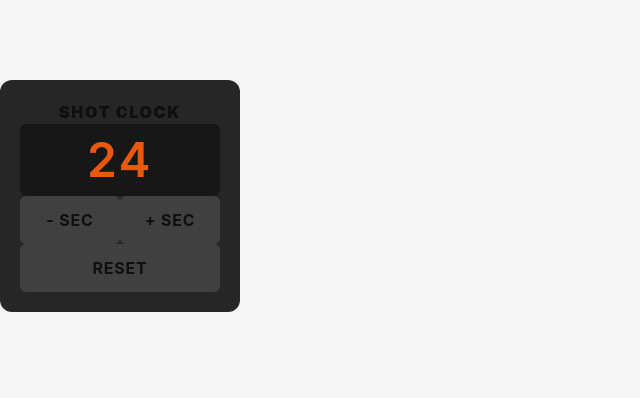
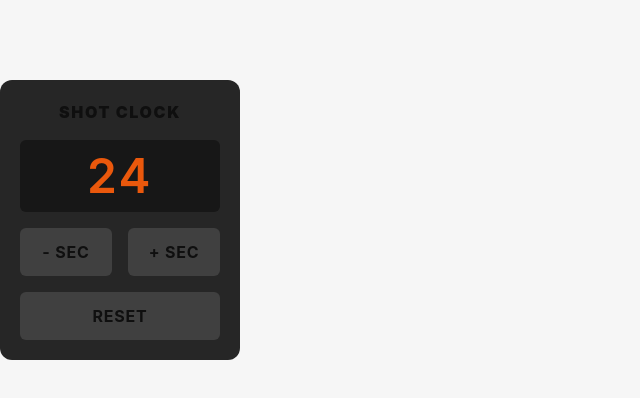
Before and after one commit to andrewjfei/tauri-splock, a Svelte app: page / in a window 1280 px wide. Shown: the top 398 px of the page, without its empty margins (0-640 px from the left). Built offline with nearby package versions, Linux system fonts and the light colour scheme.

Commit message:
[BASKETBALL] Fixed Shot Clock Component Spacing

```diff
--- a/src/components/ShotClock.svelte
+++ b/src/components/ShotClock.svelte
@@ -5,15 +5,12 @@
     import Spacer from "./Spacer.svelte";
 </script>
 
-<div class="flex flex-col w-60 p-5 rounded-xl bg-neutral-800">
+<div class="flex flex-col gap-y-4 w-60 p-5 rounded-xl bg-neutral-800">
     <Label text="Shot Clock" />
-    <Spacer />
     <ShotClockDisplay />
-    <Spacer size={2} />
-    <div class="flex">
+    <div class="flex gap-x-4">
         <Button class="flex-1" text="- Sec" />
         <Button class="flex-1" text="+ Sec" />
     </div>
-    <Spacer size={2} />
     <Button text="Reset" />
 </div>
--- a/src/components/Spacer.svelte
+++ /dev/null
@@ -1,7 +0,0 @@
-<script lang="ts">
-    let size: number = 1;
-
-    export { size };
-</script>
-
-<div class="m-{size}"/>
```
